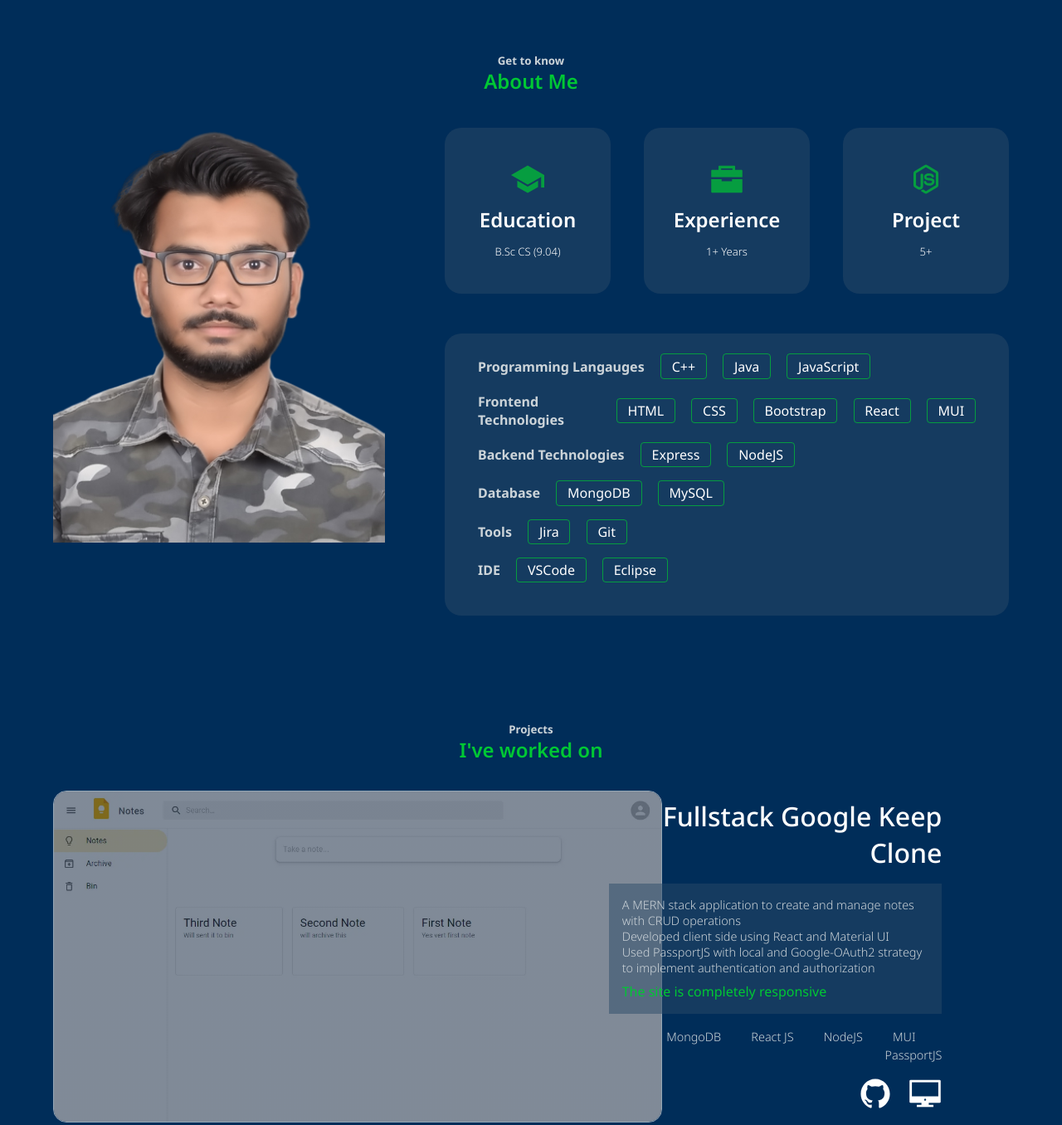
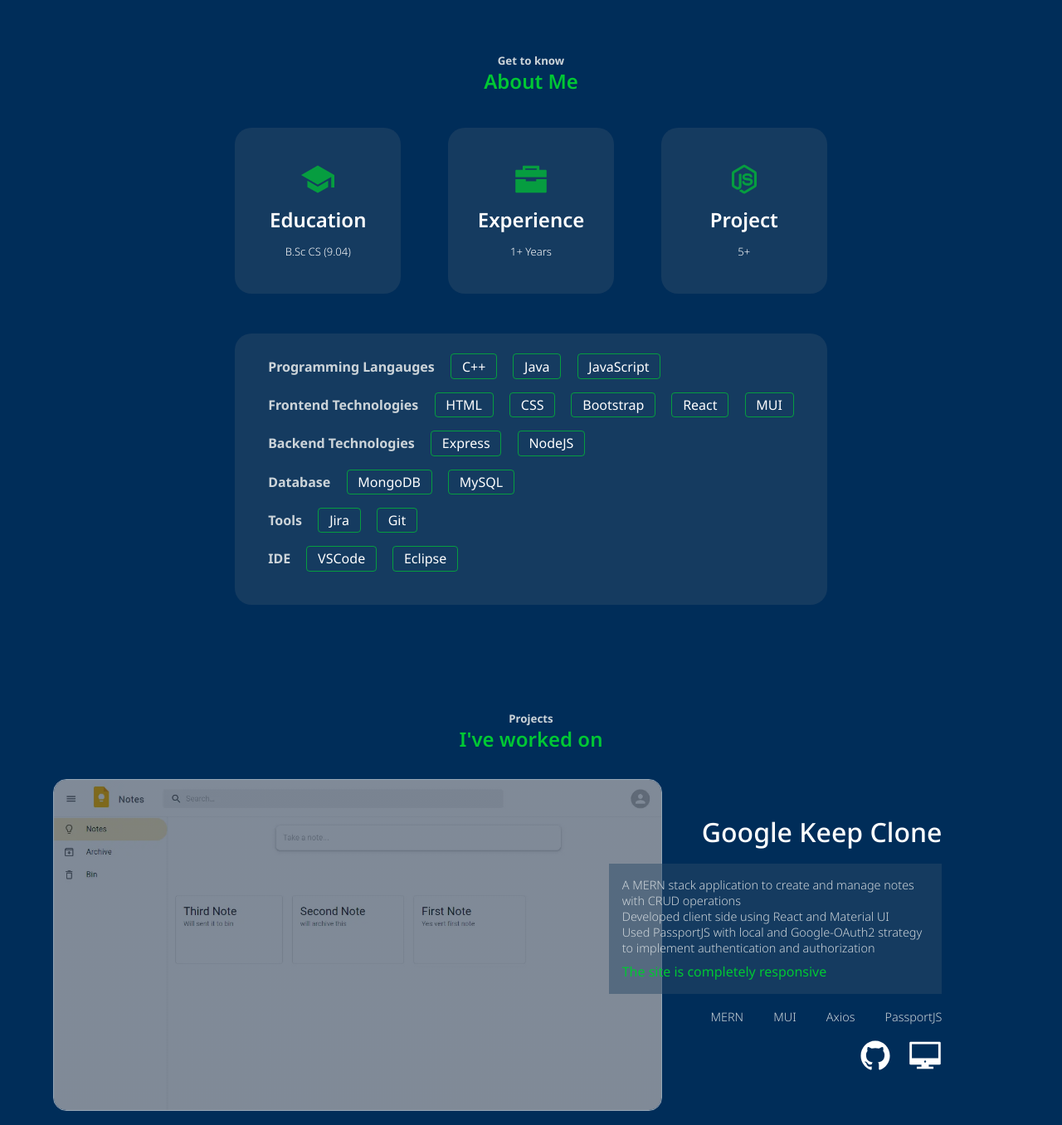
Before and after one commit to gani-codes/ePortfolio, a plain HTML site: page index.html in a window 1280 px wide. Shown: the part 880-2236 px from the top of the page at 83% size. Drawn offline with nearby package versions, Linux system fonts and the light colour scheme.

Commit message:
"some minor changes in about & projects section"

```diff
--- a/index.html
+++ b/index.html
@@ -29,9 +29,9 @@
         <div class="heroleft hidden">
           <h2>Welcome, my name is</h2>
           <h1 id="myname">Gani Shaikh.</h1>
-          <h2>&lt; Web Developer/ &gt;</h2>
+          <h2>&lt; React Developer /&gt;</h2>
           <p id="mydesc">
-            A curious frontend developer and highly motivated learner with industry experience of 1+ years building web applications. I've professional experience working with React JS with a sound knowledge of NodeJS, Express and MongoDB.
+            A curious frontend developer and a highly motivated learner with industry experience of 1+ years building web applications. I've professional experience working with React JS with a sound knowledge of NodeJS, Express and MongoDB.
           </p>
           <div class="cta-buttons">
             <a href="https://api.whatsapp.com/send/?phone=919834588556&text&type=phone_number&app_absent=0"
@@ -72,9 +72,9 @@
     <h5>Get to know</h5>
     <h2>About Me</h2>
     <div class="container about__container">
-      <div class="about-left">
+      <!-- <div class="about-left">
         <img src="./public/img/profile-3.png" alt="dummy" />
-      </div>
+      </div> -->
       <div class="about-right">
         <div class="about-right__summary">
           <article class="bg-variant hidden">
@@ -147,7 +147,7 @@
     </div>
   </section>
 
-  <section class="" id="projects">
+  <section class="hidden" id="projects">
     <h5>Projects</h5>
     <h2>I've worked on</h2>
     <div class="container projects__container">
@@ -160,7 +160,7 @@
           </div>
         </div>
         <div class="project__content">
-          <h2>Fullstack Google Keep Clone</h2>
+          <h2>Google Keep Clone</h2>
           <div class="project__content--desc bg-variant">
             <p class="text-grey">
               A MERN stack application to create and manage notes with CRUD operations<br>Developed client side using React and Material UI<br>Used PassportJS with local and Google-OAuth2 strategy to implement authentication and authorization
@@ -169,10 +169,9 @@
             <span class="text-primary">The site is completely responsive</span>
           </div>
           <div class="project__content-techstack">
-            <span class="text-grey">MongoDB</span>
-            <span class="text-grey">React JS</span>
-            <span class="text-grey">NodeJS</span>
+            <span class="text-grey">MERN</span>
             <span class="text-grey">MUI</span>
+            <span class="text-grey">Axios</span>
             <span class="text-grey">PassportJS</span>
           </div>
           <div class="project__content--code">
--- a/public/about.css
+++ b/public/about.css
@@ -29,8 +29,9 @@
 .about__container {
   position: relative;
   display: grid;
-  grid-template-columns: 1fr 1fr;
-  /* margin-top: 5rem; */
+  grid-template-columns: 1fr;
+  place-items: center;
+  align-content: center;
   padding-top: 2rem;
   gap: 1rem;
 }
--- a/public/projects.css
+++ b/public/projects.css
@@ -143,4 +143,7 @@
     width: 100%;
     position: static;
   }
+  .project__preview--bottom::before {
+    background-image: none;
+  }
 }
```
Also changed, not shown: 1 other file.
